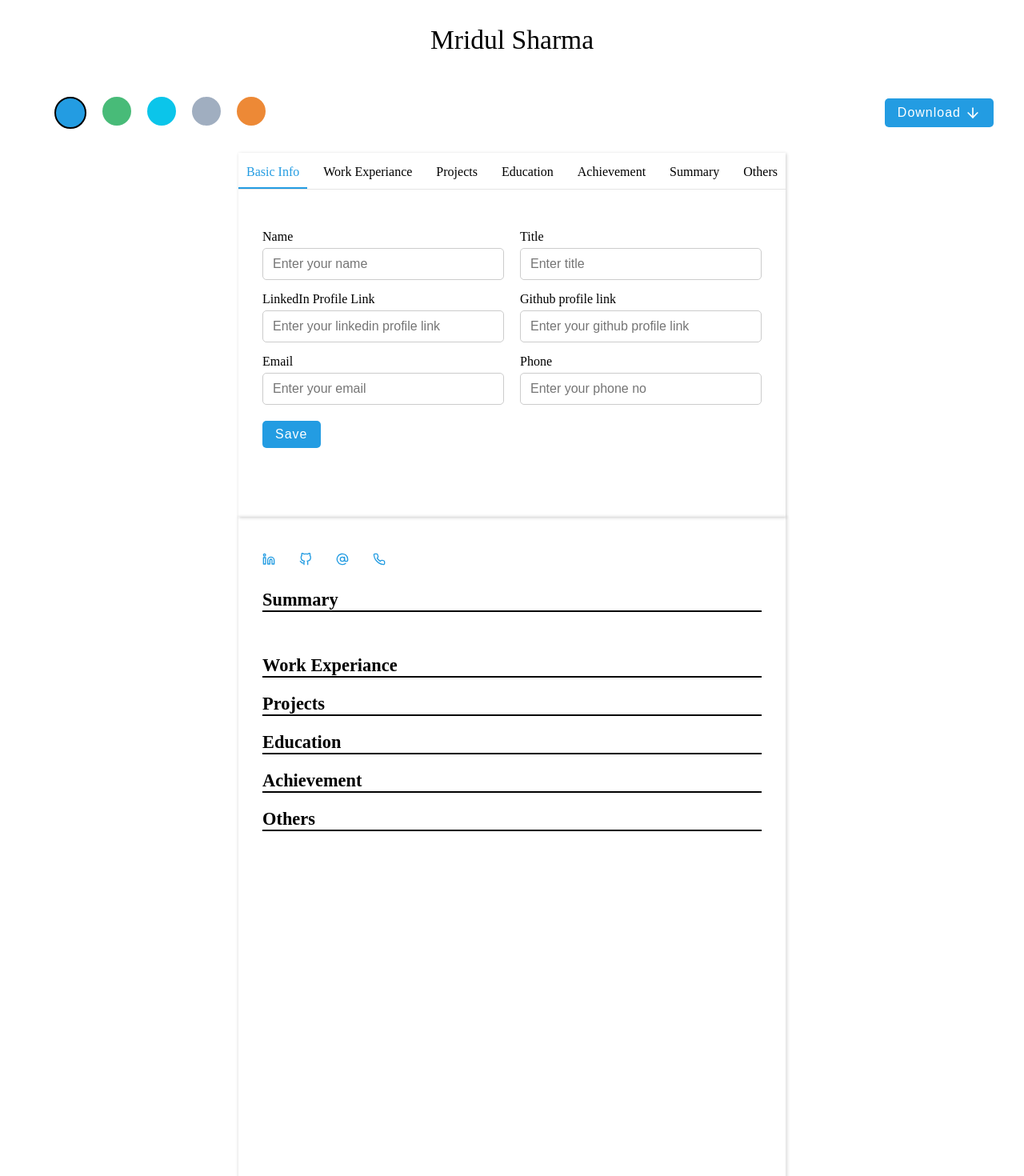
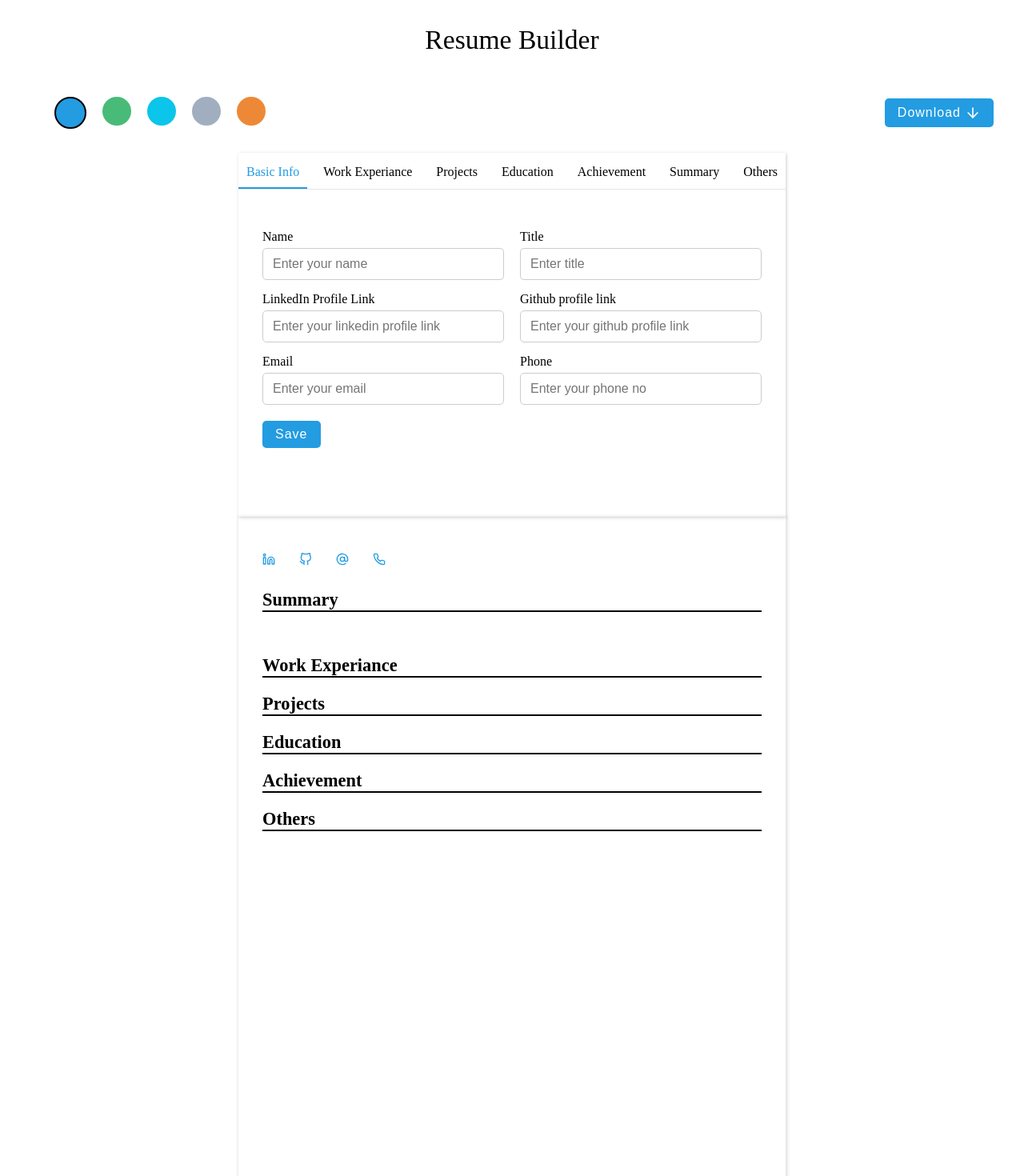
Before and after one commit to engineer-br0/Resume-Builder, a React (Create React App) app: page / in a window 1280 px wide. Shown: the top 1470 px of the page at 80% size. Built offline with nearby package versions, Linux system fonts and the light colour scheme.

Commit message:
css --color variable

```diff
--- a/src/components/Body.js
+++ b/src/components/Body.js
@@ -1,4 +1,4 @@
-import React, {useRef} from "react";
+import React, {useRef, useEffect} from "react";
 import { useState } from "react";
 import ReactToPrint from "react-to-print";
 import { ArrowDown, User } from "react-feather";
@@ -17,7 +17,7 @@ const Body = () =>{
   const colors = ["#239ce2", "#48bb78", "#0bc5ea", "#a0aec0", "#ed8936"];
   const [activeColor, setActiveColor] = useState(colors[0]);
   const resumeRef = useRef();
-
+  const containerRef = useRef();
   const [sections,setSections] = useState({
     basicInfo : {
       id : "Basic Info",
@@ -61,10 +61,15 @@ const Body = () =>{
     }
   });
 
+  useEffect(()=>{
+    const colorRef = containerRef.current;
+    colorRef.style.setProperty('--color', activeColor);
+  },[activeColor])
+
   return(
     <>
-    <div className={style.container} >
-      <h1 className={style.heading}> Mridul Sharma </h1>
+    <div ref={containerRef} className={style.container} >
+      <h1 className={style.heading}> Resume Builder </h1>
 
       <div className={style.toolbar}>
         <div className={style.colors} >
@@ -88,35 +93,12 @@ const Body = () =>{
        content ={()=> resumeRef.current}
           />
 
-
-
-
-
-
-
-
-
-
-
-
-
-
-         {/* <ReactToPrint
-         trigger={() => {
-          return (
-            <button>
-              Download <ArrowDown/>
-            </button>
-          );
-        }}
-        // content = { () => resumeRef.current }
-        /> */}
-
       </div>
       <div className="main">
       <Editor
                 sections={sections}
                 setSections = {setSections}
+                activeColor = {activeColor}
       />
       <Resume
        sections = {sections}
--- a/src/components/Body.module.css
+++ b/src/components/Body.module.css
@@ -1,4 +1,5 @@
 .container {
+    --color : ;
     padding: 30px;
     display: flex;
     flex-direction: column;
@@ -39,7 +40,7 @@
   .toolbar button {
     padding: 8px 16px;
     border-radius: 5px;
-    background-color: #239ce2;
+    background-color: var(--color);
     color: #fff;
     outline: none;
     border: none;
--- a/src/components/Editor.js
+++ b/src/components/Editor.js
@@ -1,9 +1,10 @@
-import React, { useEffect, useState } from "react";
+import React, { useEffect, useState, useRef } from "react";
 import styles from './Editor.module.css'
 import InputControl from "./InputControl";
 import { X } from "react-feather";
 
 const Editor = (props) =>{
+   const containerRef = useRef();
    const sections = props.sections;
    const [activeSectionKey, setActiveSectionKey] = useState(Object.keys(sections)[0]);
    const [activeIndex, setActiveIndex] = useState(0);
@@ -710,9 +711,14 @@ const Editor = (props) =>{
     setActiveInformation(sections[activeSectionKey]);
   }, [sections]);
 
+  useEffect(()=>{
+    const colorRef = containerRef.current;
+    colorRef.style.setProperty('--color', props.activeColor);
+  },[props.activeColor])
+
   return(
      <>
-     <div className={styles.container}>
+     <div ref={containerRef} className={styles.container}>
 
       <div className={styles.header}>
        {Object.keys(sections)?.map((key)=>(
@@ -733,7 +739,7 @@ const Editor = (props) =>{
             ? sections[activeSectionKey]?.details?.map((item, index)=>(
              <div
               className={`${styles.chip} ${index === activeIndex && styles.active}`}
-              key={index}
+              key={item + index}
               >
                 <p onClick={()=> setActiveIndex(index)}> {sectionTitle} {index + 1} </p>
                 <X
--- a/src/components/Editor.module.css
+++ b/src/components/Editor.module.css
@@ -1,4 +1,5 @@
 .container {
+    --color : ;
     /* min-width: 550px; */
     min-height: 450px;
     max-width: 750px;
@@ -37,8 +38,8 @@
   }
 
   .header .active {
-    border-bottom: 2px solid #239ce2;
-    color: #239ce2;
+    border-bottom: 2px solid var(--color);
+    color: var(--color);
   }
 
   .body {
@@ -85,7 +86,7 @@
   }
 
   .chips .new {
-    color: #239ce2;
+    color: var(--color);
     font-weight: bold;
     letter-spacing: 1px;
     cursor: pointer;
@@ -114,14 +115,14 @@
   }
 
   .chips .active {
-    background-color: #239ce2;
+    background-color: var(--color);
   }
 
   .body button {
     width: fit-content;
     padding: 8px 16px;
     border-radius: 5px;
-    background-color: #239ce2;
+    background-color: var(--color);
     color: #fff;
     outline: none;
     border: none;
--- a/src/components/Resume.js
+++ b/src/components/Resume.js
@@ -1,4 +1,4 @@
-import React, { useEffect } from "react";
+import React, { useEffect , useRef} from "react";
 import styles from './Resume.module.css';
 import { MapPin, Linkedin, GitHub, AtSign, Phone } from "react-feather";
 
@@ -183,14 +183,18 @@ const Resume = React.forwardRef((props,ref) =>{
 
   }
 
-  // useEffect(()=>{
-  //   Resume.style.setProperty('--color', props.activeColor);
-  // },[props.activeColor])
+  const containerRef = useRef();
+
+  useEffect(()=>{
+    const colorRef = containerRef.current;
+    colorRef.style.setProperty('--color', props.activeColor);
+  },[props.activeColor])
+
 
   return(
     <>
-    <div >
-      <div ref={ref} className={styles.container}>
+    <div ref={ref}>
+      <div  ref={containerRef} className={styles.container}>
         <div className={styles.header}>
           <div className={styles.heading}>
             {sections.basicInfo.detail.name}
--- a/src/components/Resume.module.css
+++ b/src/components/Resume.module.css
@@ -1,11 +1,12 @@
 .container {
     --color: #239ce2;
-    /* min-width: 500px; */
+    min-width: 200px;
     max-width: 850px;
     margin: 0 auto;
     flex: 1.2;
     height: fit-content;
-    min-height: 1000px;
+    /* min-height: 1050px; */
+    aspect-ratio:1/1.45;
     box-shadow: 1px 1px 3px 2px rgba(0, 0, 0, 0.1);
     display: flex;
     flex-direction: column;
```
